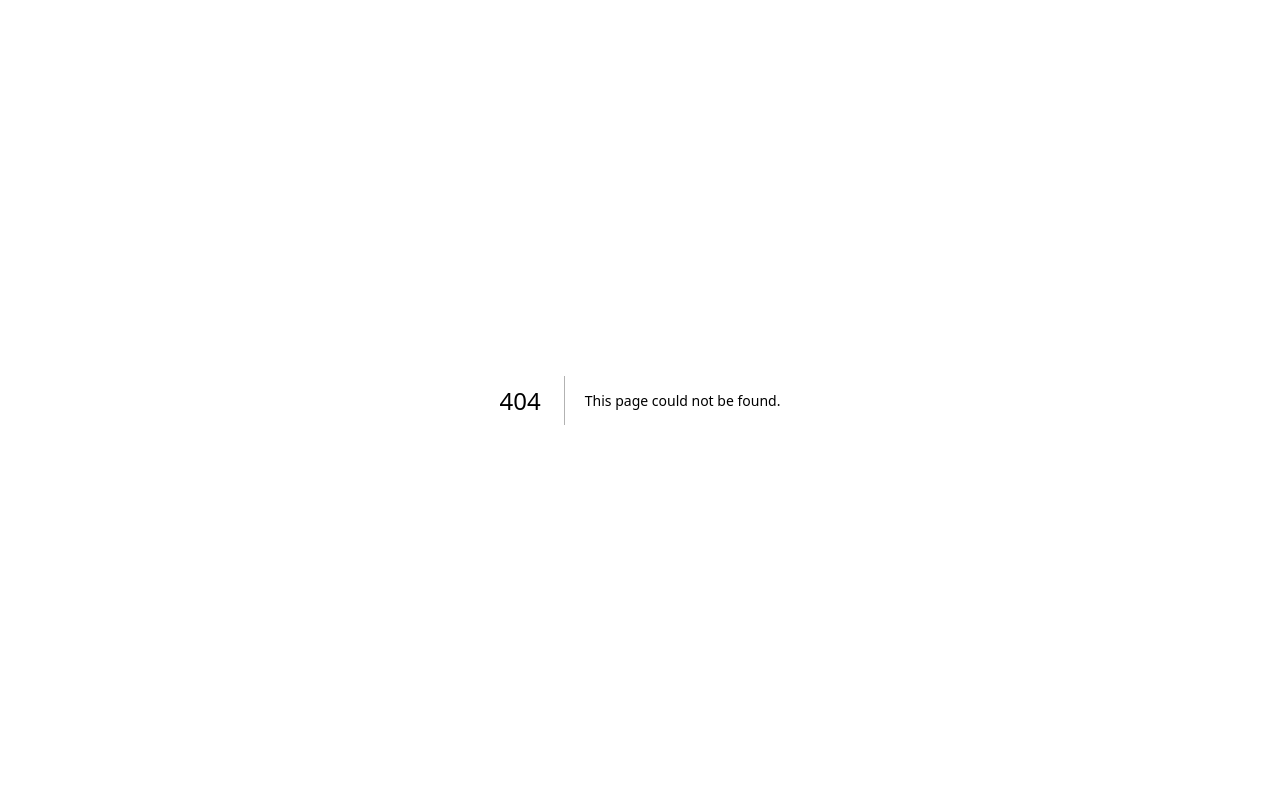
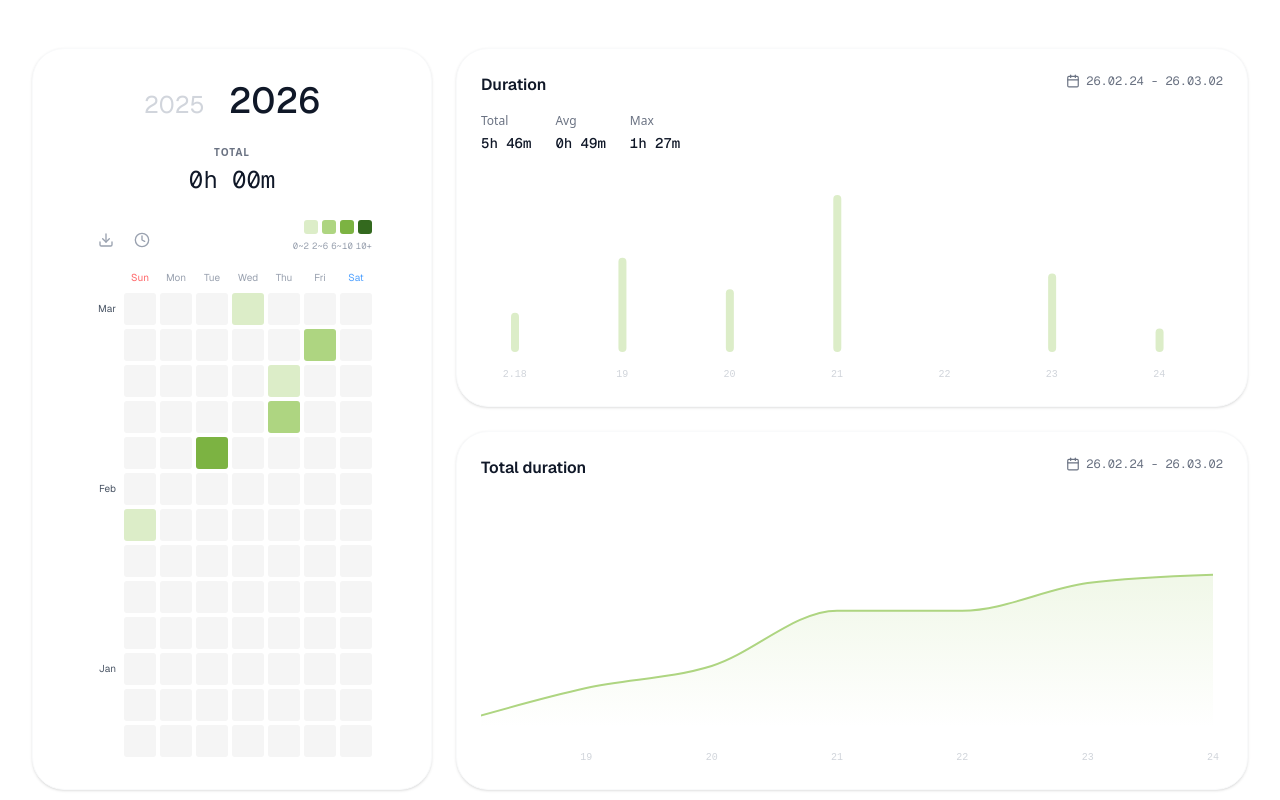
Before and after one commit to Facalder/oaky, a Next.js app: page /statistic in a window 1280 px wide. Before the commit this address had no page. Built offline with nearby package versions, Linux system fonts and the light colour scheme.

Commit message:
feat: add statistic page

```diff
--- /dev/null
+++ b/src/app/statistic/page.jsx
@@ -0,0 +1,20 @@
+import YearlyHeatmap from "@/components/statistics/YearlyHeatmap";
+import Charts from "@/components/statistics/Charts";
+
+export default function StatisticsPage() {
+  return (
+    <div className="p-8 max-w-7xl mt-4 mx-auto w-full h-[calc(100vh-5rem)]">
+      <div className="grid grid-cols-1 lg:grid-cols-[400px_1fr] gap-6 h-full min-h-[600px]">
+
+        <div className="h-full">
+          <YearlyHeatmap />
+        </div>
+
+        <div className="h-full">
+          <Charts />
+        </div>
+
+      </div>
+    </div>
+  );
+}
--- /dev/null
+++ b/src/components/statistics/YearlyHeatmap.jsx
@@ -0,0 +1,111 @@
+"use client";
+import { Download, Clock } from "lucide-react";
+
+export default function YearlyHeatmap() {
+  // Generate baris per minggu secara vertikal (terbaru di atas, terlama di bawah)
+  // Total 13 minggu untuk mereplikasi proporsi di gambar (Maret -> Januari)
+  const weeks = Array.from({ length: 13 }, (_, weekIndex) => {
+    // Tentukan posisi label bulan di sisi kiri
+    let monthLabel = "";
+    if (weekIndex === 0) monthLabel = "Mar"; // Minggu pertama (Paling atas)
+    if (weekIndex === 5) monthLabel = "Feb"; // Pertengahan
+    if (weekIndex === 10) monthLabel = "Jan"; // Paling bawah
+
+    // Generate 7 kotak (hari) untuk baris minggu ini
+    const days = Array.from({ length: 7 }, (_, dayIndex) => {
+      // Mock data hijau-hijau tipis untuk visual
+      const id = weekIndex * 7 + dayIndex;
+      if (id === 3 || id === 18 || id === 42) return "bg-[#dcedc8]";
+      if (id === 12 || id === 25) return "bg-[#aed581]";
+      if (id === 30) return "bg-[#7cb342]";
+      return "bg-[#f5f5f5]";
+    });
+
+    return { monthLabel, days };
+  });
+
+  return (
+    <div className="bg-white rounded-[32px] p-8 shadow-sm border border-gray-50 flex flex-col h-full items-center">
+
+      {/* Header Tahun */}
+      <div className="flex items-end gap-6 mb-6">
+        <span className="text-2xl font-sans text-gray-300 cursor-pointer">2025</span>
+        <span className="text-4xl font-sans text-gray-900 font-medium cursor-pointer">2026</span>
+      </div>
+
+      {/* Teks TOTAL */}
+      <div className="text-center mb-6">
+        <p className="text-[10px] font-semibold text-gray-500 tracking-widest mb-1 uppercase">Total</p>
+        <p className="text-2xl font-mono text-gray-900">0h 00m</p>
+      </div>
+
+      {/* Toolbar & Legend */}
+      <div className="flex justify-between w-full max-w-[280px] mb-4 items-end">
+        <div className="flex gap-2">
+          <button className="p-1.5 text-gray-400 hover:text-gray-600 rounded-md hover:bg-gray-50 transition-colors">
+            <Download size={16} strokeWidth={2} />
+          </button>
+          <button className="p-1.5 text-gray-400 hover:text-gray-600 rounded-md hover:bg-gray-50 transition-colors">
+            <Clock size={16} strokeWidth={2} />
+          </button>
+        </div>
+
+        <div className="flex flex-col items-end gap-1.5">
+          <div className="flex gap-1">
+            <div className="w-[14px] h-[14px] rounded-[3px] bg-[#dcedc8]"></div>
+            <div className="w-[14px] h-[14px] rounded-[3px] bg-[#aed581]"></div>
+            <div className="w-[14px] h-[14px] rounded-[3px] bg-[#7cb342]"></div>
+            <div className="w-[14px] h-[14px] rounded-[3px] bg-[#33691e]"></div>
+          </div>
+          <div className="text-[9px] font-mono text-gray-400 flex gap-[3px]">
+            <span>0~2</span>
+            <span>2~6</span>
+            <span>6~10</span>
+            <span>10+</span>
+          </div>
+        </div>
+      </div>
+
+      {/* Wrapper Utama Grid & Header Hari */}
+      <div className="w-full max-w-[280px]">
+
+        {/* Header Hari (Sun - Sat) */}
+        {/* pl-8 digunakan untuk memberi ruang kosong di kiri tempat label bulan berada */}
+        <div className="pl-8 mb-2">
+           <div className="grid grid-cols-7 gap-1 text-[10px] font-sans text-gray-400 text-center">
+            <span className="text-red-400">Sun</span>
+            <span>Mon</span>
+            <span>Tue</span>
+            <span>Wed</span>
+            <span>Thu</span>
+            <span>Fri</span>
+            <span className="text-blue-400">Sat</span>
+          </div>
+        </div>
+
+        {/* Heatmap Vertikal */}
+        <div className="flex flex-col gap-1">
+          {weeks.map((week, wIdx) => (
+            <div key={wIdx} className="flex items-center gap-2">
+              {/* Y-Axis: Label Bulan di kiri */}
+              <div className="w-6 text-[10px] font-sans text-gray-600 text-right">
+                {week.monthLabel}
+              </div>
+
+              {/* X-Axis: 7 Hari dalam Seminggu */}
+              <div className="flex-1 grid grid-cols-7 gap-1">
+                {week.days.map((color, dIdx) => (
+                  <div
+                    key={dIdx}
+                    className={`w-full aspect-square rounded-[3px] ${color}`}
+                  ></div>
+                ))}
+              </div>
+            </div>
+          ))}
+        </div>
+
+      </div>
+    </div>
+  );
+}
```
